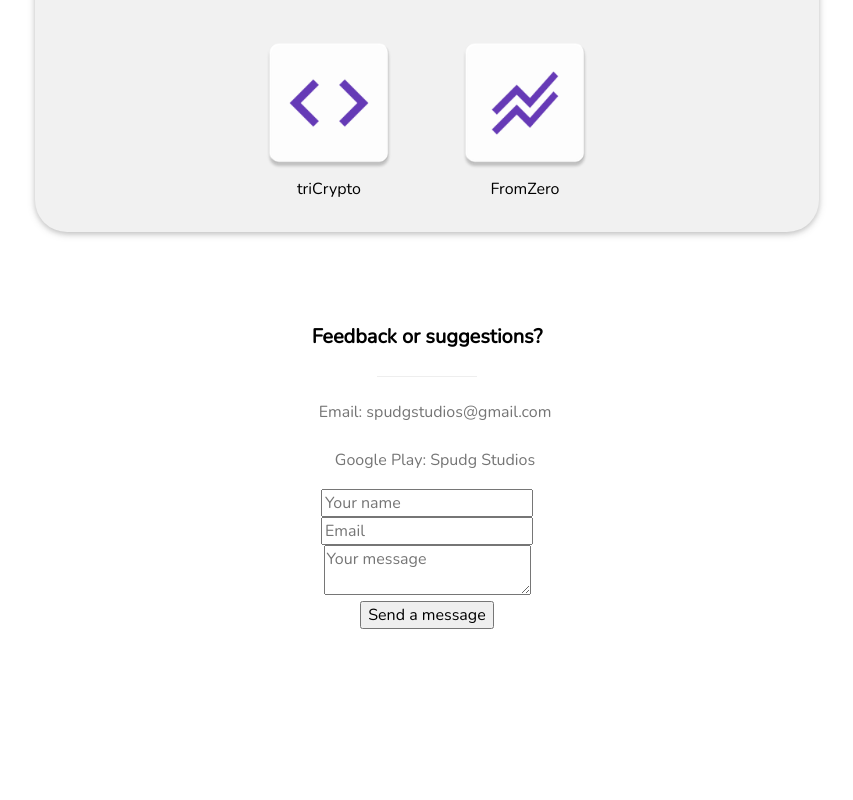
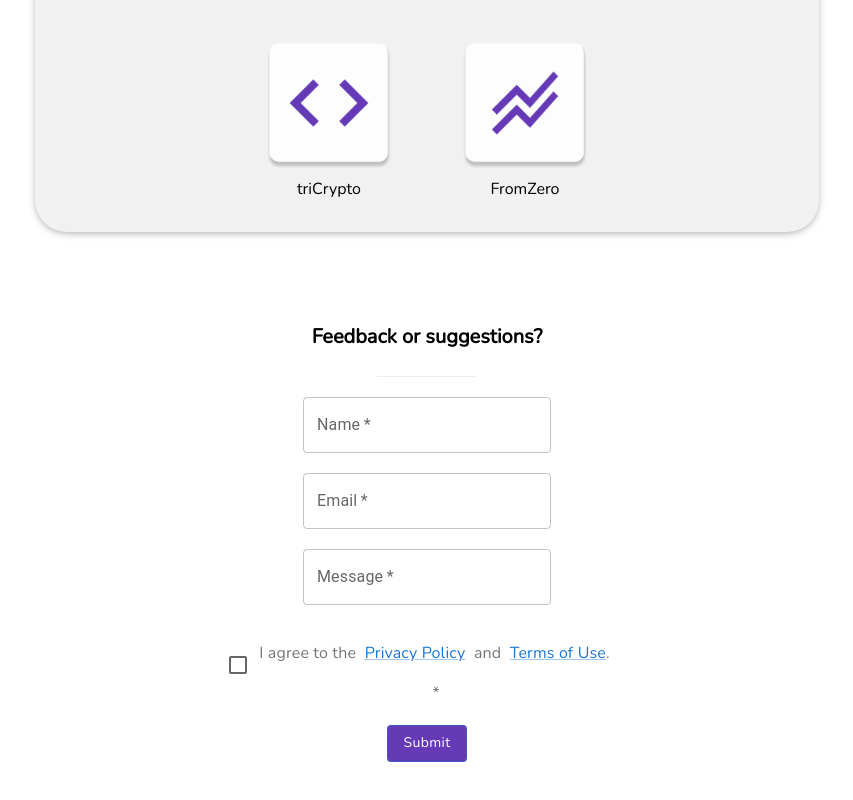
Before and after one commit to spudg/spudg-studios, a React (Create React App) app: page / in a window 1280 px wide. Shown: the part 675-1475 px from the top of the page, without its empty margins (213-1066 px from the left). Built offline with nearby package versions, Linux system fonts and the light colour scheme; what react-hover-animation would draw is missing.

Commit message:
Styled MUI form and added links to privacy policy and terms of use

```diff
--- a/src/App.js
+++ b/src/App.js
@@ -163,18 +163,6 @@ function App() {
             <h4 class="w3-text-black">Feedback or suggestions?</h4>
             <hr style={{ width: "100px", margin: "auto" }} />
             <div class="w3-section">
-              <p>
-                <i class="fa fa-envelope fa-fw w3-text-black w3-xlarge w3-margin-right">
-                  {" "}
-                </i>
-                Email: spudgstudios@gmail.com
-              </p>
-              <p>
-                <i class="fa fa-play fa-fw w3-text-black w3-xlarge w3-margin-right">
-                  {" "}
-                </i>
-                Google Play: Spudg Studios
-              </p>
               <ContactForm />
             </div>
             <br />
--- a/src/components/ContactForm.js
+++ b/src/components/ContactForm.js
@@ -1,4 +1,35 @@
 import React, { useState } from "react";
+import TextField from "@mui/material/TextField";
+import { styled } from "@mui/material/styles";
+import { Button, Checkbox, FormControlLabel, Link } from "@mui/material";
+import { purple } from "@mui/material/colors";
+
+const CssTextField = styled(TextField)({
+  "& label.Mui-focused": {
+    color: "#663ab6",
+  },
+  "& .MuiInput-underline:after": {
+    borderBottomColor: "#663ab6",
+  },
+  "& .MuiOutlinedInput-root": {
+    "&:hover fieldset": {
+      borderColor: "#663ab6",
+    },
+    "&.Mui-focused fieldset": {
+      borderColor: "#663ab6",
+    },
+  },
+});
+
+const ColorButton = styled(Button)(({ theme }) => ({
+  fontFamily: "Nunito",
+  textTransform: "none",
+  color: theme.palette.getContrastText("#663ab6"),
+  backgroundColor: "#663ab6",
+  "&:hover": {
+    backgroundColor: "#522f91",
+  },
+}));
 
 const FORM_ENDPOINT =
   "https://public.herotofu.com/v1/f64897a0-a8f1-11ec-975b-f9cc2b0e6900";
@@ -27,17 +58,51 @@ const ContactForm = () => {
       method="POST"
       target="_blank"
     >
-      <div>
-        <input type="text" placeholder="Your name" name="name" required />
+      <div style={{ margin: "20px" }}>
+        <CssTextField type="text" name="name" label="Name" required />
       </div>
-      <div>
-        <input type="email" placeholder="Email" name="email" required />
+      <div style={{ margin: "20px" }}>
+        <CssTextField type="email" name="email" label="Email" required />
       </div>
-      <div>
-        <textarea placeholder="Your message" name="message" required />
+      <div style={{ margin: "20px" }}>
+        <CssTextField type="text" name="message" label="Message" required />
       </div>
-      <div>
-        <button type="submit"> Send a message </button>
+      <div style={{ margin: "20px" }}>
+        <FormControlLabel
+          control={<Checkbox name="privacy-policy" required />}
+          label={
+            <p style={{ fontFamily: "Nunito" }}>
+              I agree to the &nbsp;
+              <Link
+                onClick={(e) => {
+                  e.preventDefault();
+                  window.open(
+                    "https://docs.google.com/document/d/1Z1zndT180b9o-KQtEH5n1qVarvOOhSZ6xgLC2fvxglQ/edit?usp=sharing"
+                  );
+                }}
+              >
+                Privacy Policy
+              </Link>
+              &nbsp; and &nbsp;
+              <Link
+                onClick={(e) => {
+                  e.preventDefault();
+                  window.open(
+                    "https://docs.google.com/document/d/1w0e1VhutYVjfKlNxMxbNOnMwxEZ4p9oyR6V67hgQNUw/edit?usp=sharing"
+                  );
+                }}
+              >
+                Terms of Use
+              </Link>
+              .
+            </p>
+          }
+        />
+      </div>
+      <div style={{ margin: "20px" }}>
+        <ColorButton type="submit" variant="outlined">
+          Submit
+        </ColorButton>
       </div>
     </form>
   );
```
Also changed, not shown: public/cd909c37a4ce3920198f8f3608ce2f7b.jpg (added).
